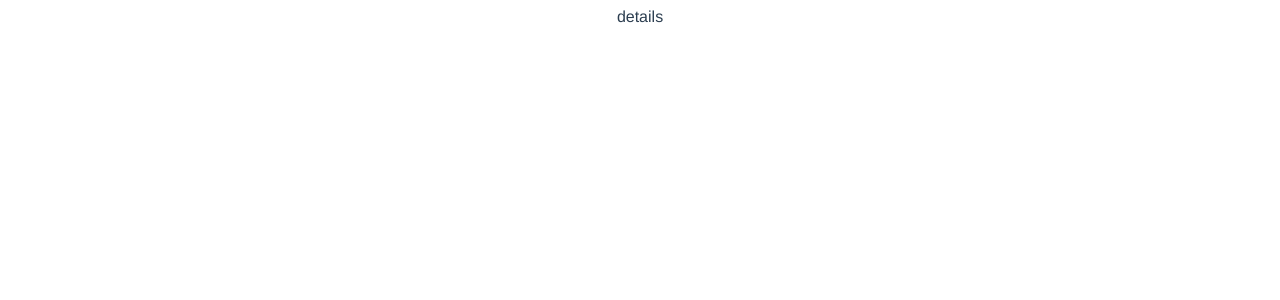
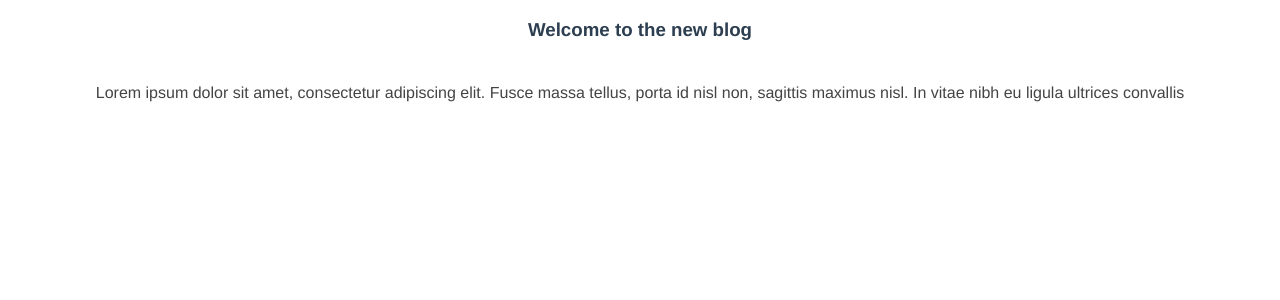
Before and after one commit to Erwan228/blog-test, a Vue app: page /posts/1 in a window 1280 px wide. Shown: the top 300 px of the page. Built offline with nearby package versions, Linux system fonts and the light colour scheme; data requests are answered from the project's data file.

Commit message:
ferdig med begynnerkurs

```diff
--- a/src/composables/getPost.js
+++ b/src/composables/getPost.js
@@ -23,3 +23,5 @@ const getPost = (id) => {
         load,
     }
 }
+
+export default getPost
--- a/src/views/Details.vue
+++ b/src/views/Details.vue
@@ -1,16 +1,42 @@
 <template>
-    details
+    <div v-if="error">
+        {{ error }}
+    </div>
+    <div v-if="post" class="post">
+        <h3>{{ post.title }}</h3>
+        <p class="pre">{{ post.body }}</p>
+    </div>
 </template>
 
 <script>
+import getPost from '../composables/getPost'
+
 export default{
     props: ['id'],
     setup(props) {
+        const {post, error, load} = getPost(props.id)
 
+        load()
+
+        return{
+            post,
+            error,
+        }
     }
 }
 </script>
 
 <style>
-
+.post{
+    max-width: 1200px;
+    margin: 0 auto;
+}
+.post p{
+    color: #444;
+    line-height: 1.5em;
+    margin-top: 40px;
+}
+.pre{
+    white-space: pre-wrap;
+}
 </style>
```
